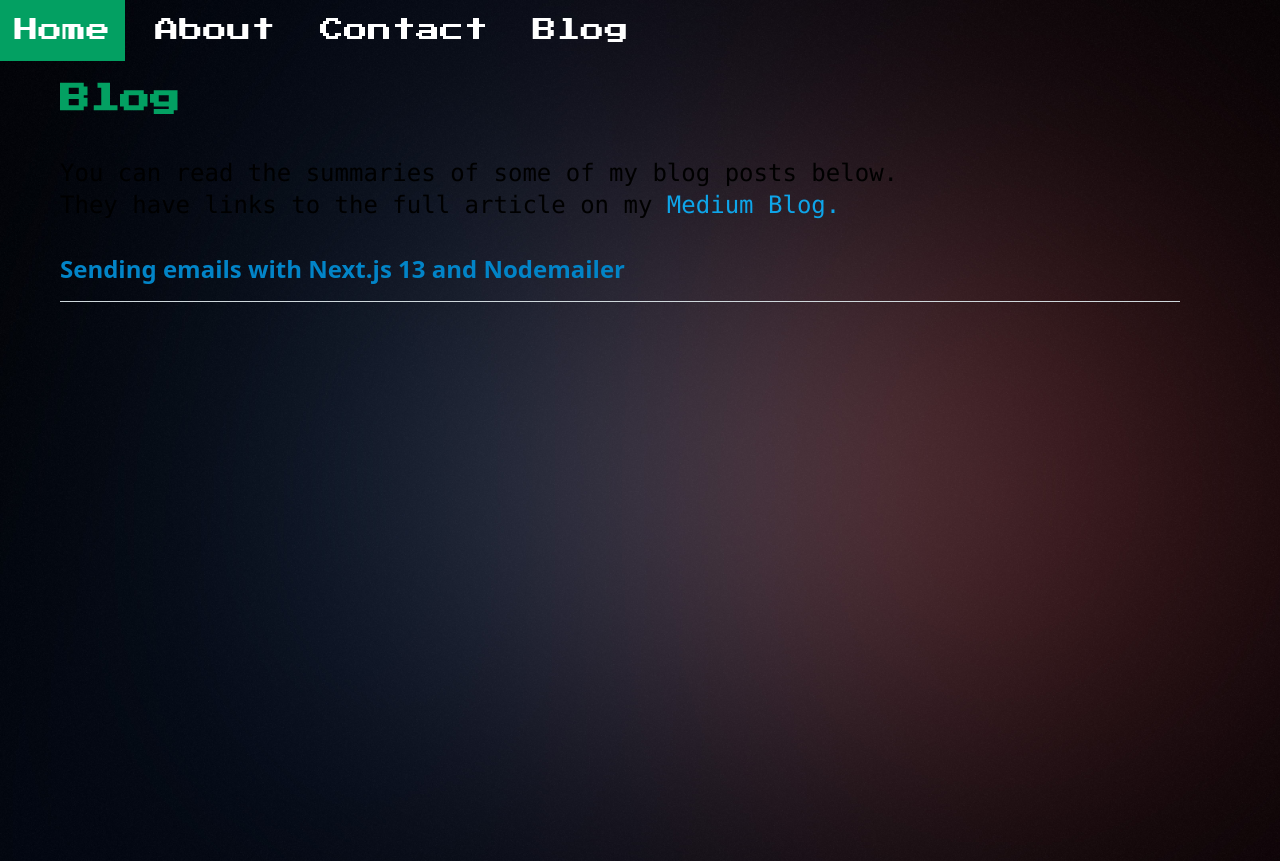
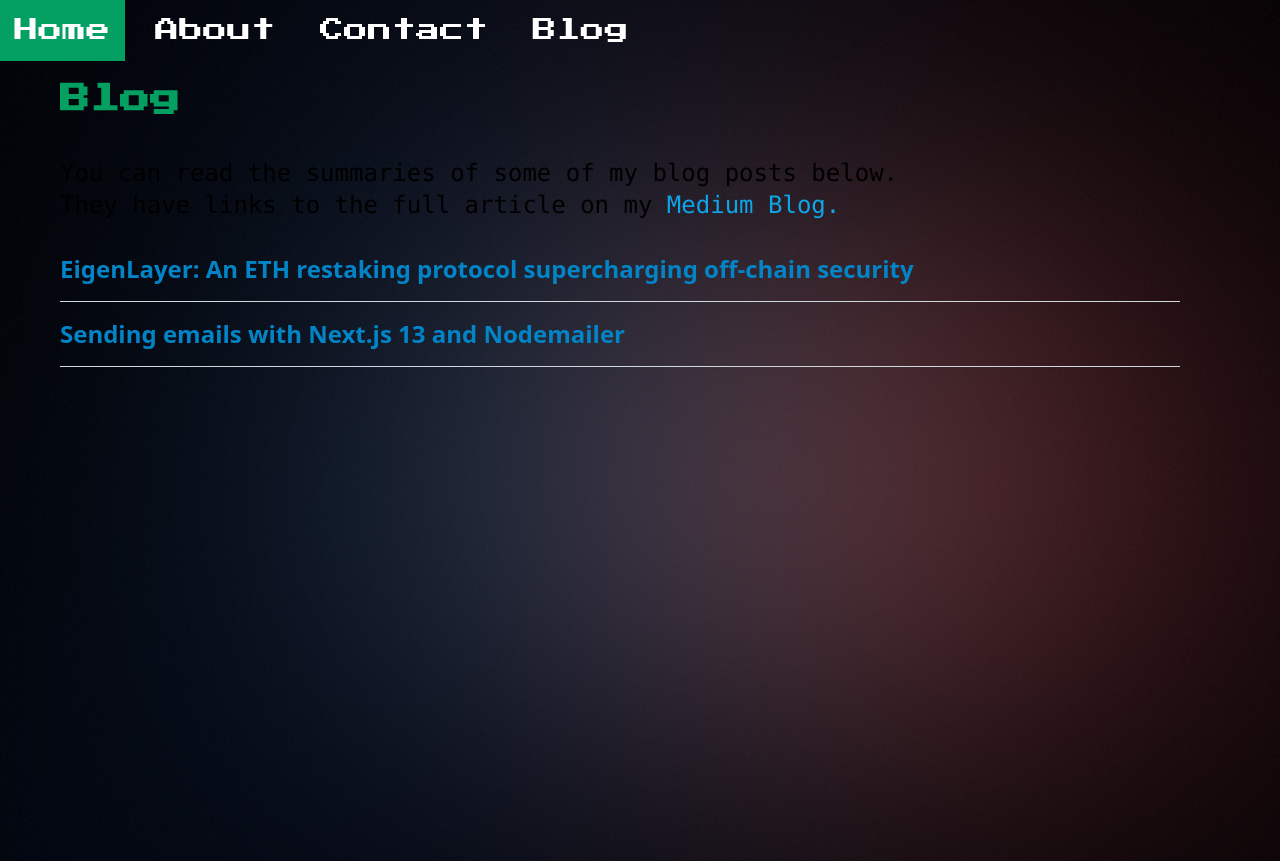
Before and after one commit to jamoowen/Portfolio-Next, a Next.js app: page /blog in a window 1280 px wide. Built offline with nearby package versions, Linux system fonts and the light colour scheme.

Commit message:
added blog post

```diff
--- a/public/text/blog.jsx
+++ b/public/text/blog.jsx
@@ -2,6 +2,24 @@ import { Button } from "@material-tailwind/react";
 
 
 const articles = [
+    {
+        header: "EigenLayer: An ETH restaking protocol supercharging off-chain security",
+        body:
+            <>
+                <a href="https://medium.com/@jamesowen.dev/eigenlayer-an-eth-restaking-protocol-supercharging-off-chain-security-04897f4e3154" target="_blank">
+                    <Button size="sm" color="blue" className="mb-2 " >
+                        Full article
+                    </Button>
+                </a>
+
+                <div>
+                EigenLayer is an Ethereum layer 2 protocol which enables restaking — a process of reusing staked ETH or
+                Liquid Staking Tokens (LST) to extend Ethereum's security features to off-chain Actively Validated Services (AVS's).
+                EigenLayer's goal is to improve security, flexibility, scalability and allow for more efficient development across the
+                Ethereum ecosystem.
+                </div>
+            </>
+    },
     {
         header: "Sending emails with Next.js 13 and Nodemailer",
         body:
@@ -22,6 +40,7 @@ const articles = [
                 </div>
             </>
     },
+
 ]
 // const BreadthFirstSearchProject = <>
 // <a className="font-bold  text-xl" href="https://github.com/jamoowen/breadth_first_search/" target="_blank">Six Degrees of Separation:</a> <br/>
--- a/src/app/(features)/about/page.jsx
+++ b/src/app/(features)/about/page.jsx
@@ -28,7 +28,7 @@ function RenderResume({ handleResumeClick }) {
                 <Button onClick={handleResumeClick} color="white" fullWidth={false} size="sm" width="20" className="" variant="gradient">Hide</Button>
             </div>
 
-            <iframe className="" src="https://drive.google.com/file/d/15yfWN9GGNVtCx-q8-ivP1ILegWzO4rk1/preview" width="300" height="300" allow="autoplay"></iframe>
+            <iframe className="" src="https://drive.google.com/file/d/1WFtwIqwT4EQ-oV51h5ZgFbcLxgz5uqIT/preview" width="300" height="300" allow="autoplay"></iframe>
         </>
     )
 }
@@ -51,8 +51,6 @@ export default function Home() {
                     <h1 className="text-3xl font-bold font-pixel text-matrix-50">
                         About
                     </h1>
-
-
                 </div>
 
                 <div className="flex flex-col ml-10 p-5 ">
@@ -92,7 +90,7 @@ export default function Home() {
                                 </MenuItem>
 
                                 <MenuItem>
-                                    <a href="https://drive.google.com/file/d/15yfWN9GGNVtCx-q8-ivP1ILegWzO4rk1/view?usp=sharing" target="_blank">Download PDF</a>
+                                    <a href="https://drive.google.com/file/d/1WFtwIqwT4EQ-oV51h5ZgFbcLxgz5uqIT/view?usp=sharing" target="_blank">Download PDF</a>
                                 </MenuItem>
 
                             </MenuList>
--- a/src/app/components/Collapsable.jsx
+++ b/src/app/components/Collapsable.jsx
@@ -20,17 +20,17 @@ export function Collapsable({ btnName, text, _className }) {
     const toggleOpen = () => {
         setOpenCollapse((cur) => !cur);
         setOpenColor((curColor) => (curColor === "white" ? "gray" : "white")); // Toggle color
-      };
+    };
 
     return (
         <>
 
-            <Button color={openColor} fullWidth={true} size="lg" className={`${_className} font-mono`} style={{textTransform:"none"}} variant="gradient" onClick={toggleOpen}>{btnName}</Button>
+            <Button color={openColor} fullWidth={true} size="lg" className={`${_className} font-mono`} style={{ textTransform: "none" }} variant="gradient" onClick={toggleOpen}>{btnName}</Button>
             <Collapse open={openCollapse}>
                 <Card className=" text-white bg-transparent">
                     <CardBody >
 
-                            {text}
+                        {text}
 
                     </CardBody>
                 </Card>
--- a/src/app/components/HomeLinks/HomeLinks.jsx
+++ b/src/app/components/HomeLinks/HomeLinks.jsx
@@ -38,7 +38,7 @@ export default function HomeLinks() {
                 }}
                     key={i}
                     href={l.path}>
-                    <div className='font-pixel text-white sm:text-lg hover:text-matrix-50 lg:hover:text-4xl hover:text-xl  p-5 mb-4'>
+                    <div className='font-pixel text-white sm:text-lg hover:text-matrix-50 p-5 mb-4'>
 
 
                         {l.label}
@@ -48,4 +48,5 @@ export default function HomeLinks() {
                 </Link>
             )}
         </ul>
-    )}
+    )
+}
```
Also changed, not shown: 2 other files (tests, documents, lock files or other folders).
